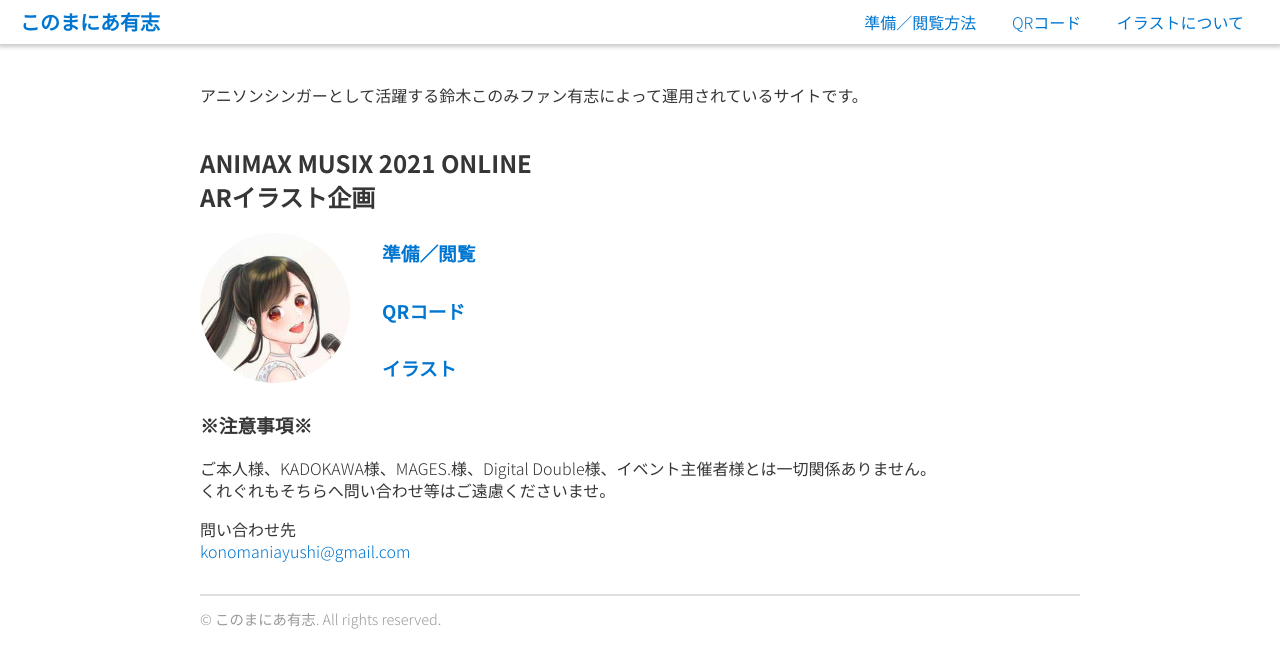
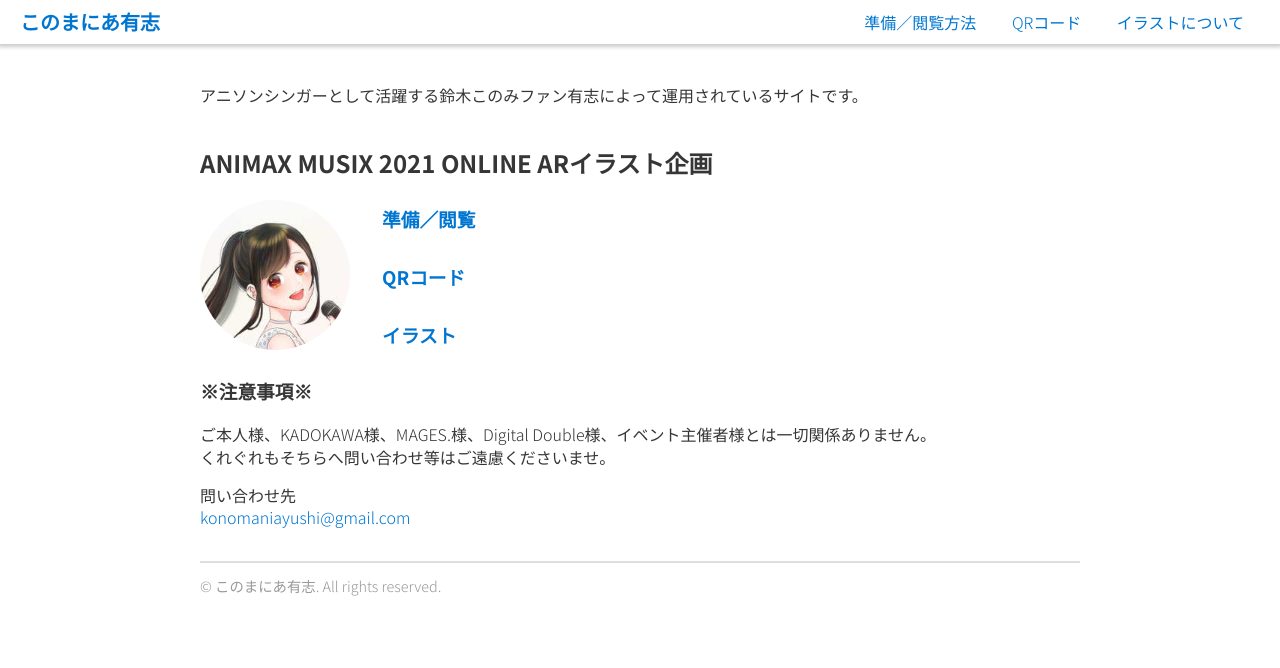
Before and after one commit to konomania/konomania.github.io, a Jekyll site: the page built from index.md, in a window 1280 px wide. Shown: the top 668 px of the page. Built offline with Jekyll 4.4.1, drawn with Linux system fonts in a browser that asks for light colours.

```diff
--- a/index.md
+++ b/index.md
@@ -9,7 +9,7 @@ layout: index
 </section>
 
 <section class="spotlight" markdown="1">
-## ANIMAX MUSIX 2021 ONLINE<br>ARイラスト企画
+## ANIMAX MUSIX 2021 ONLINE ARイラスト企画
 
 <div class="wrapper" markdown="1">
 ![イラスト](assets/images/animax-illust.jpg){:.image}
```
